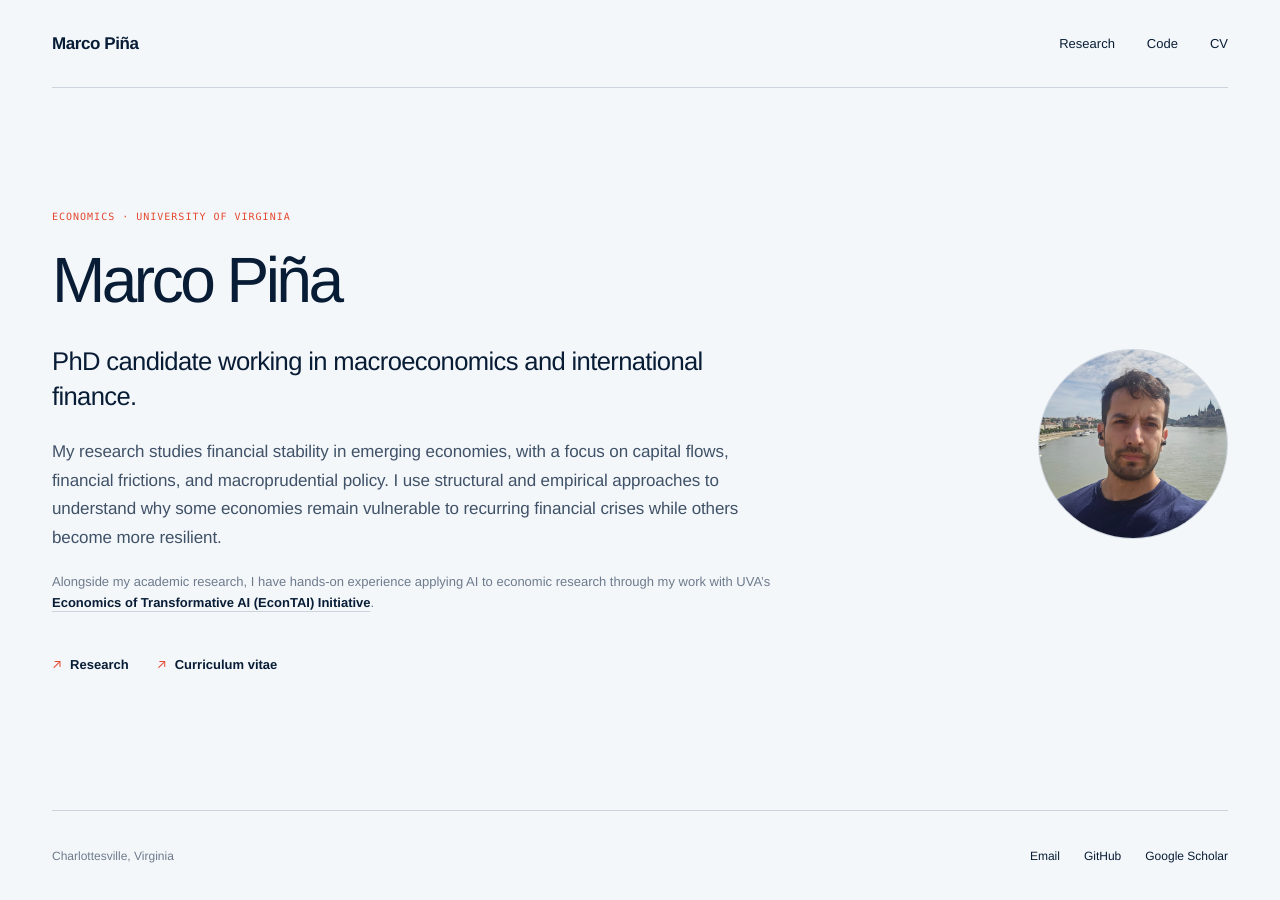
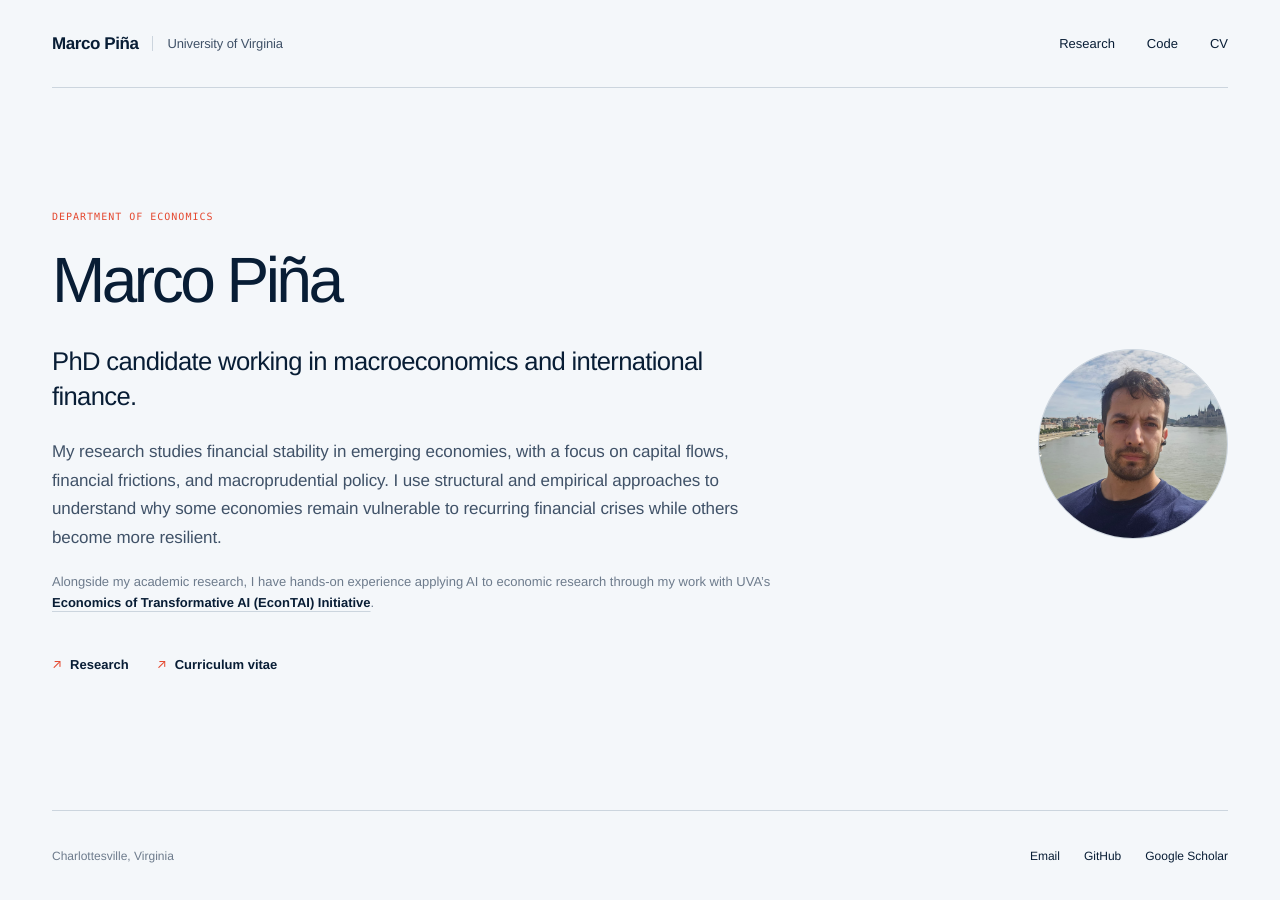
Before and after one commit to marco-pina/marco-pina.github.io, a Jekyll site: the page built from index.html, in a window 1280 px wide. Built offline with Jekyll 4.4.1, drawn with Linux system fonts in a browser that asks for light colours.

Commit message:
Make UVA affiliation more prominent

```diff
--- a/_layouts/signal.html
+++ b/_layouts/signal.html
@@ -29,7 +29,10 @@
     <a class="skip-link" href="#main-content">Skip to content</a>
     <div class="site-shell">
       <header class="site-header">
-        <a class="site-name" href="{{ '/' | relative_url }}">Marco Piña</a>
+        <a class="site-identity" href="{{ '/' | relative_url }}" aria-label="Marco Piña, University of Virginia — home">
+          <span class="site-name">Marco Piña</span>
+          <span class="site-affiliation">University of Virginia</span>
+        </a>
         <nav class="site-nav" aria-label="Primary navigation">
           <a{% if page.nav == 'research' %} class="is-active" aria-current="page"{% endif %} href="{{ '/research/' | relative_url }}">Research</a>
           <a{% if page.nav == 'code' %} class="is-active" aria-current="page"{% endif %} href="{{ '/code/' | relative_url }}">Code</a>
--- a/assets/css/modern.scss
+++ b/assets/css/modern.scss
@@ -62,10 +62,26 @@ a:focus-visible {
   border-bottom: 1px solid var(--rule);
 }
 
+.site-identity {
+  display: inline-flex;
+  align-items: center;
+  gap: 14px;
+  flex-shrink: 0;
+}
+
 .site-name {
   font-size: 17px;
   font-weight: 600;
   letter-spacing: -.025em;
+}
+
+.site-affiliation {
+  padding-left: 14px;
+  border-left: 1px solid var(--rule);
+  color: var(--body);
+  font-size: 13px;
+  font-weight: 500;
+  letter-spacing: -.01em;
 }
 
 .site-nav,
--- a/index.html
+++ b/index.html
@@ -10,7 +10,7 @@ redirect_from:
 
 <section class="home-hero" aria-labelledby="home-name">
   <div class="home-copy">
-    <p class="kicker">Economics · University of Virginia</p>
+    <p class="kicker">Department of Economics</p>
     <h1 id="home-name">Marco Piña</h1>
     <p class="home-role">PhD candidate working in macroeconomics and international finance.</p>
     <p class="home-bio">My research studies financial stability in emerging economies, with a focus on capital flows, financial frictions, and macroprudential policy. I use structural and empirical approaches to understand why some economies remain vulnerable to recurring financial crises while others become more resilient.</p>
```
